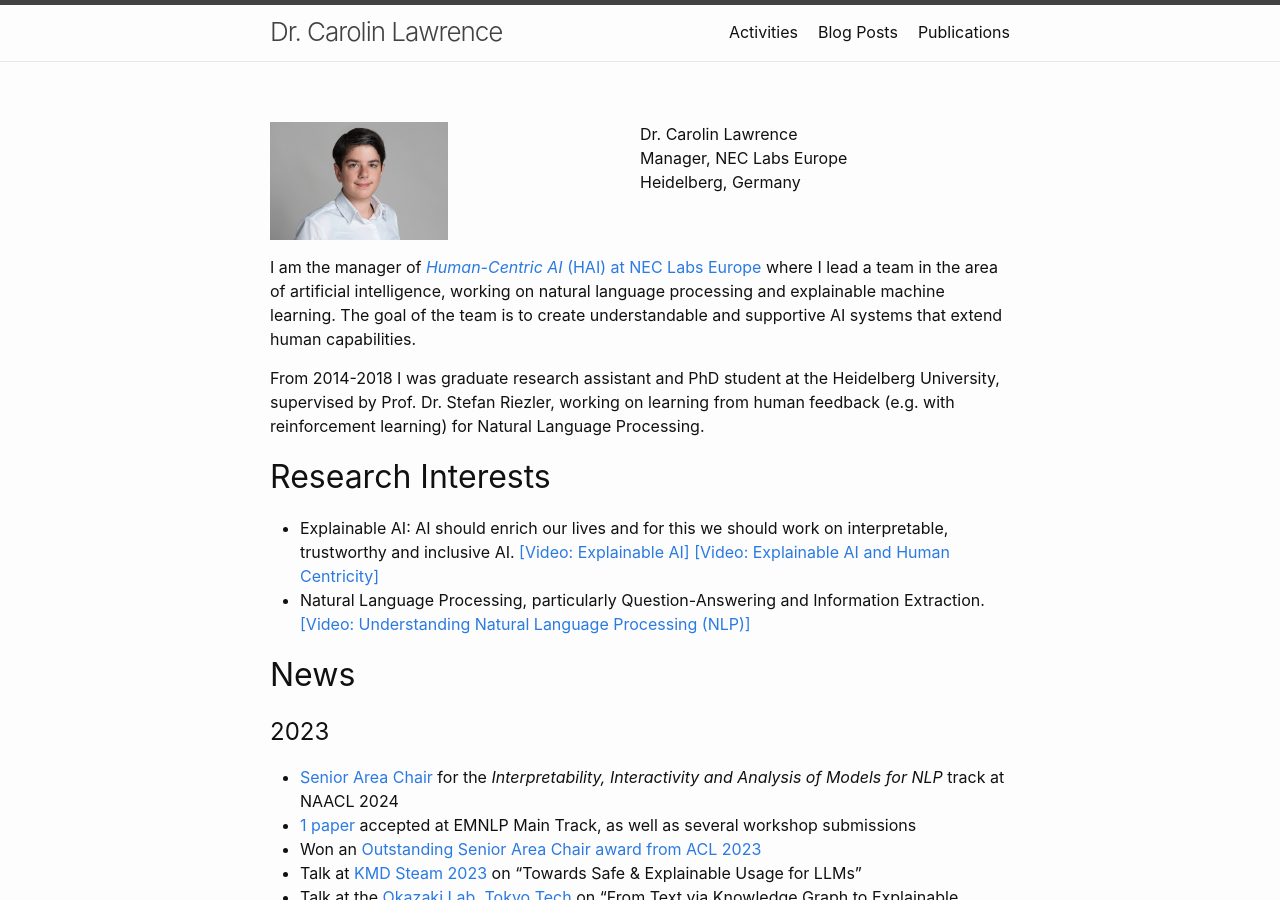
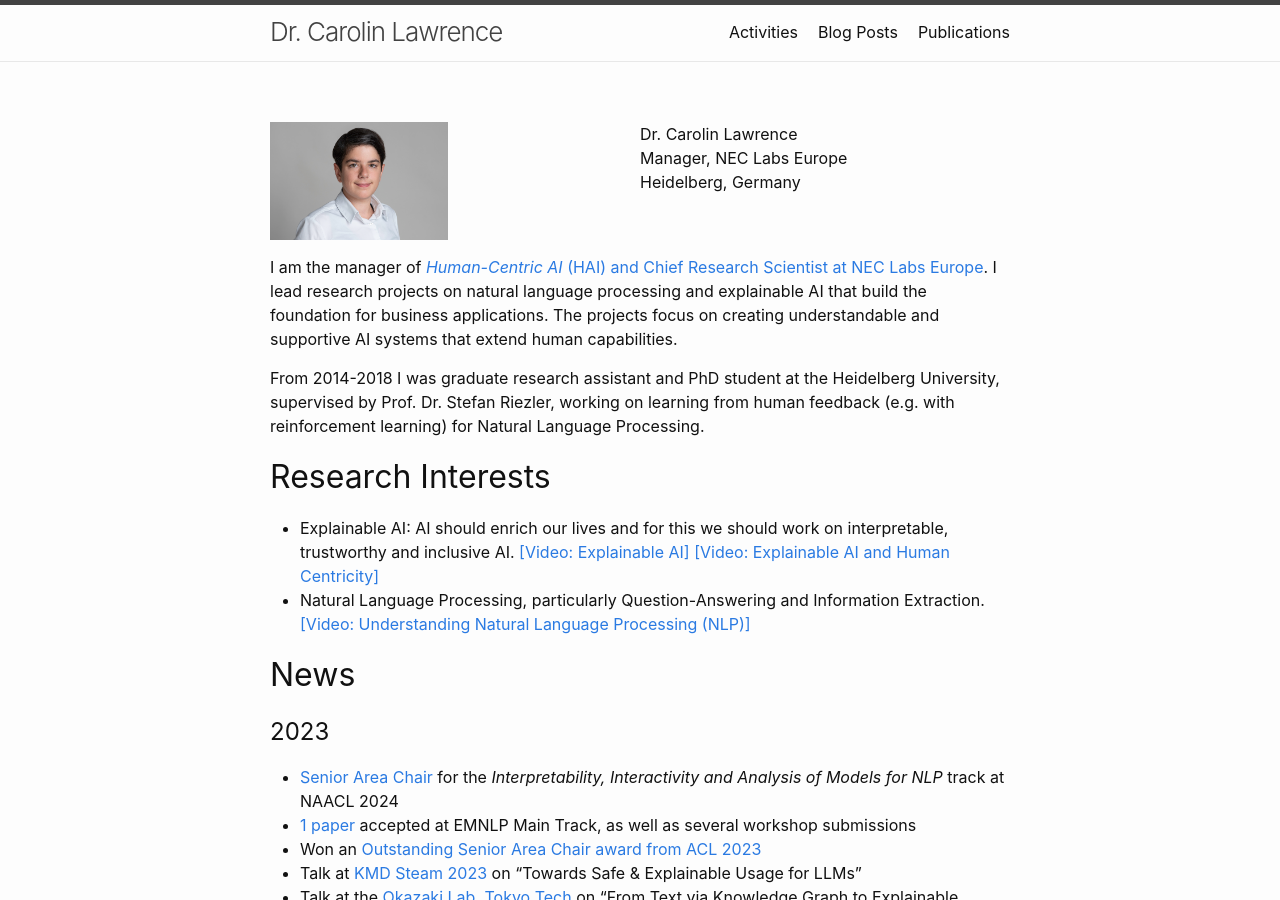
Before and after one commit to carolinlawrence/carolinlawrence.github.io, a Jekyll site: the page built from index.markdown, in a window 1280 px wide and 900 px high. Built offline with Jekyll 4.4.1, drawn with Linux system fonts in a browser that asks for light colours.

Commit message:
Update index.markdown

```diff
--- a/index.markdown
+++ b/index.markdown
@@ -21,7 +21,7 @@ youtubeId: 6UeOwHtBF_0
     </div>
 </div>
 
-I am the manager of <a href="https://neclab.eu/research-areas/data-science/human-centric-ai"><i>Human-Centric AI</i> (HAI) at NEC Labs Europe</a> where I lead a team in the area of artificial intelligence, working on natural language processing and explainable machine learning. The goal of the team is to create understandable and supportive AI systems that extend human capabilities.
+I am the manager of <a href="https://neclab.eu/research-areas/data-science/human-centric-ai"><i>Human-Centric AI</i> (HAI) and Chief Research Scientist at NEC Labs Europe</a>. I lead research projects on natural language processing and explainable AI that build the foundation for business applications. The projects focus on creating understandable and supportive AI systems that extend human capabilities.
 
 From 2014-2018 I was graduate research assistant and PhD student at the Heidelberg University, supervised by Prof. Dr. Stefan Riezler, working on learning from human feedback (e.g. with reinforcement learning) for Natural Language Processing.
 
```
